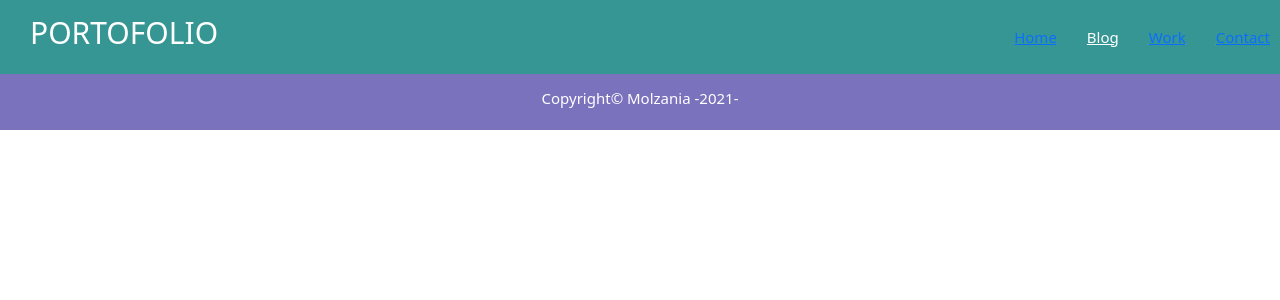
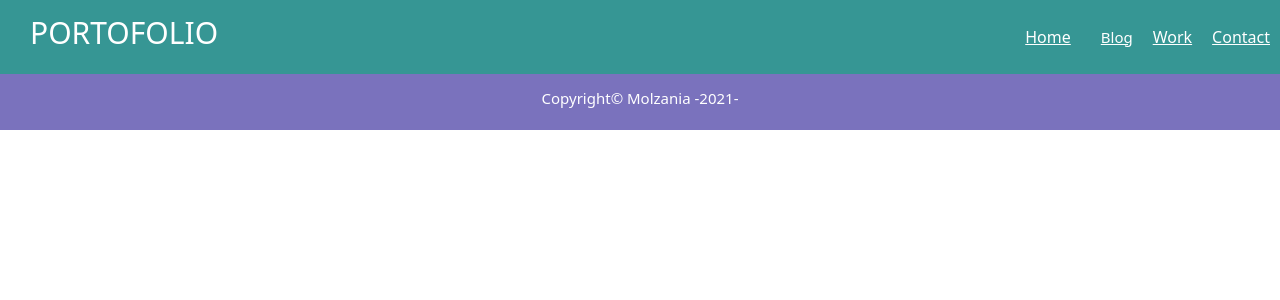
Before and after one commit to molzania/tugas-html-react, a React (Create React App) app: page / in a window 1280 px wide. Shown: the top 300 px of the page. Built offline with nearby package versions, Linux system fonts and the light colour scheme; a web font is replaced by a local one.

Commit message:
commit on 'main'

```diff
--- a/src/App.css
+++ b/src/App.css
@@ -30,9 +30,15 @@ header {
   color:black;
 }
 
-Link{
+.link{
+  margin: 10px;
   color:white !important;
 }
+
+.link:hover{
+  background-color: turquoise;
+}
+
 
 .title {
   font-size: 30px;
--- a/src/App.js
+++ b/src/App.js
@@ -11,10 +11,10 @@ function App() {
 <header>
         <h1 className="title">PORTOFOLIO</h1>
         <div className="navbar">
-            <a className="menu"><Link to="./Home">Home</Link></a>
+            <a><Link to="./Home" className="link">Home</Link></a>
             <a className="menu" href="https://www.molzania.com">Blog</a>
-            <a className="menu"><Link to="">Work</Link></a>
-           <a className="menu"><Link to="./Contact">Contact</Link></a>
+            <a><Link to="" className="link">Work</Link></a>
+           <a><Link to="./Contact" className="link">Contact</Link></a>
         </div>
     </header>
  <Main/>
```
